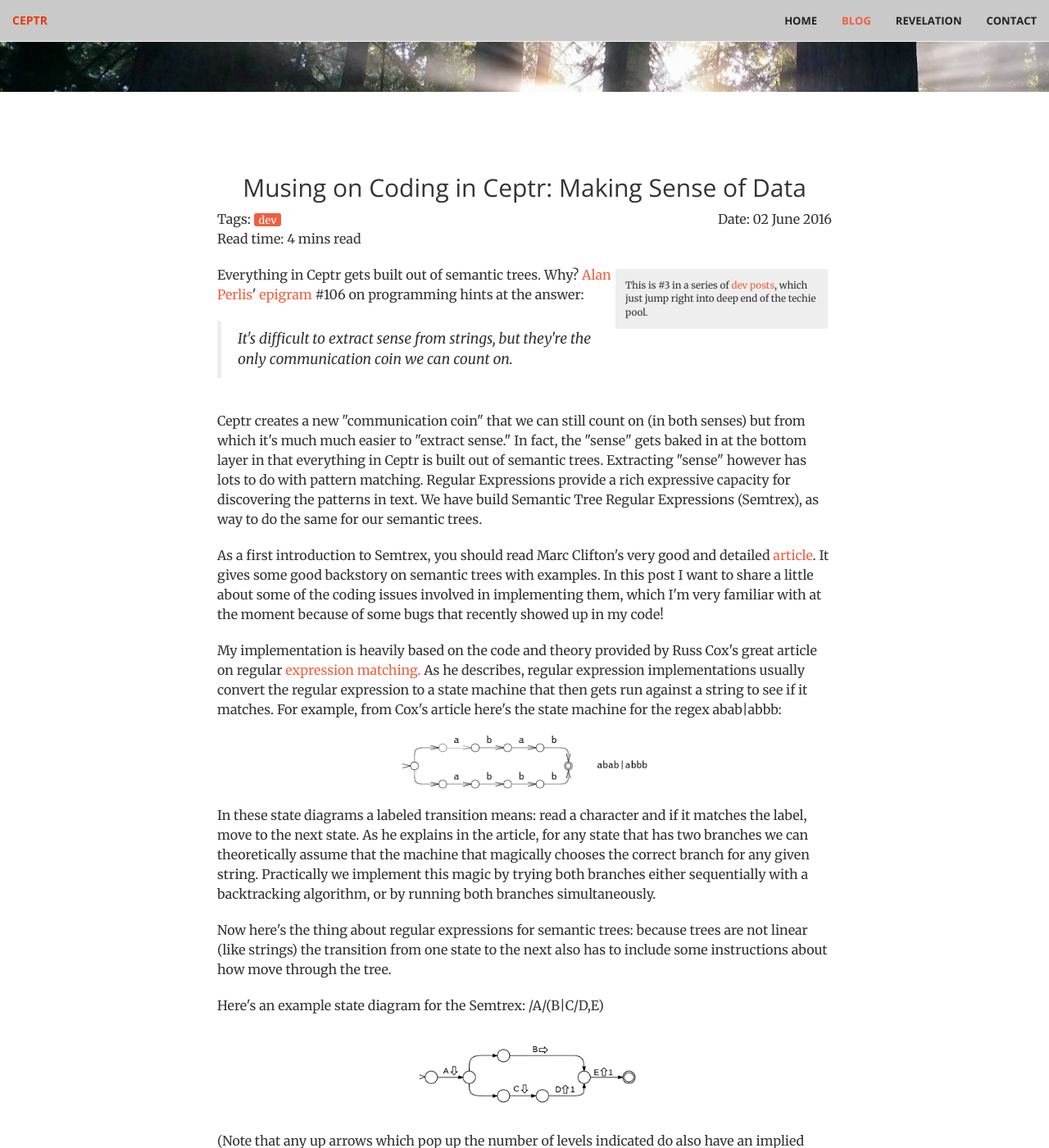
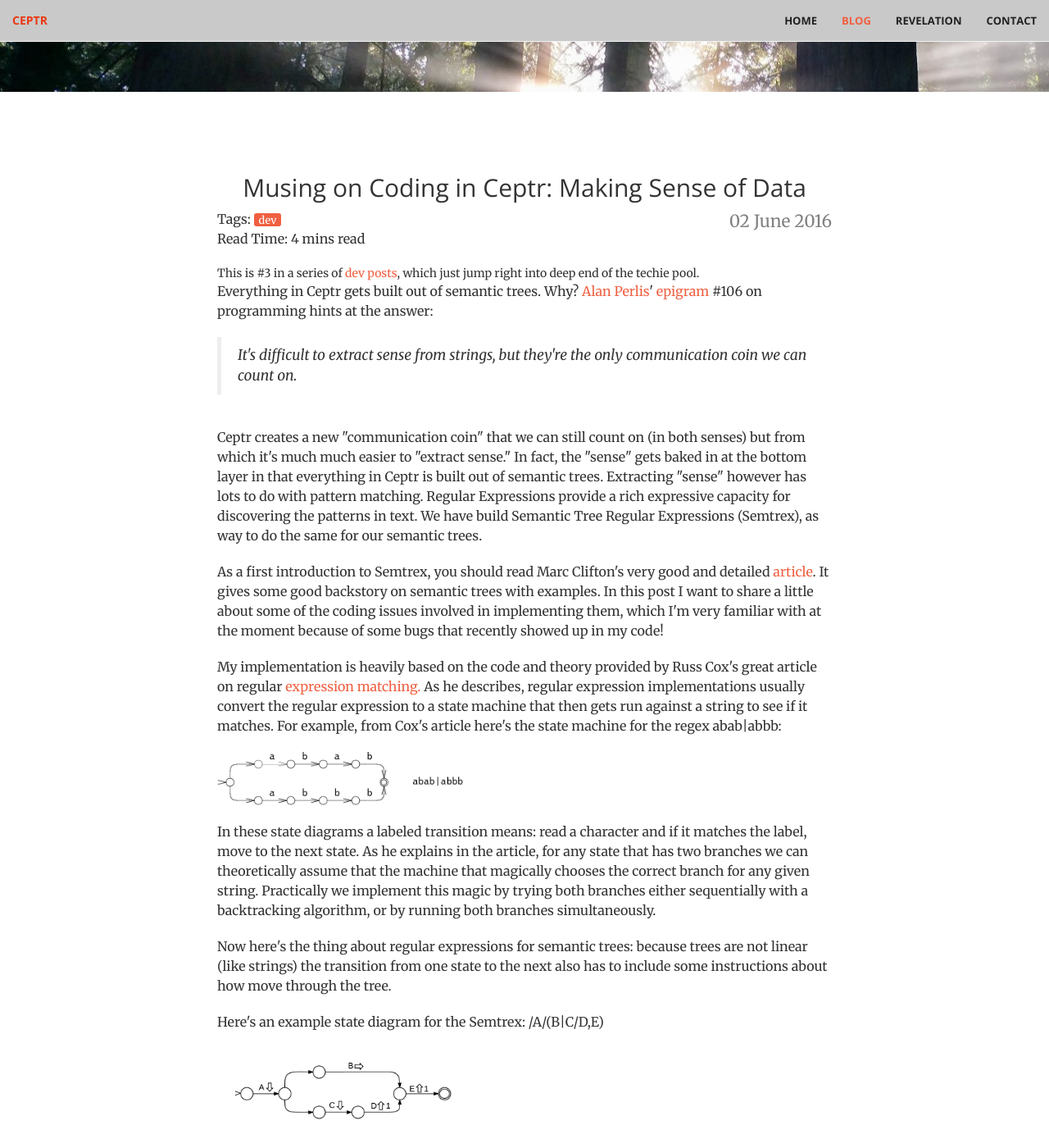
Before and after one commit to metacurrency/ceptr-org, a Jekyll site: the page built from _posts/2016-06-02-musing-on-coding-in-ceptr-making-sense-of-data.html, in a window 1280 px wide and 1400 px high, scrolled down 190 px. Shown: the whole window at 82% size. Built offline with Jekyll 4.4.1, drawn with Linux system fonts in a browser that asks for light colours; comment, search, counter and statistics services are not loaded.

Commit message:
blog post formatting

```diff
--- a/_includes/css/custom.css
+++ b/_includes/css/custom.css
@@ -2,13 +2,6 @@ nav .container-fluid {
   background: rgba(76, 76, 76, .3);
 }
 
-/* Home Page Header */
-header .header-content .header-content-inner p.header-text {
-  text-shadow: 2px 2px #CCC;
-  font-size: 250%;
-  line-height: 1.5;
-  color: #555;
-}
 /* standard page header */
 .std-page {
   color: #fff;
@@ -25,10 +18,29 @@ header .header-content .header-content-inner p.header-text {
   margin: 3em 12em;
   text-align: left;
 }
-.whitepaper h1 {
-  font-size: 22px;
+/* BLOG POSTS & POST META TAGS */
+section#blog span.tag {
+  background: #f05f40;
+  color: white;
+  border-radius: 3px;
+  font-size: 80%;
+  padding: 0 6px 0 6px;
 }
-
+section#blog post-meta.tags::before {
+  content: "Tags:";
+}
+section#blog post-meta.read-time::before {
+  content: "Read Time:";
+}
+/* section#blog post-meta.post-date::before {
+  content: "Date:";
+} */
+section#blog post-meta.post-date {
+  color: grey;
+  bottom-margin: 20px;
+  text-transform: capitalize;
+  font-size: 130%;
+}
 /* Image */
 
 .image {
@@ -143,26 +155,3 @@ ul.alt li:first-child {
 .label {
   color: #bbb;
 }
-
-/* BLOG */
-span.tag {
-  background: #f05f40;
-  color: white;
-  border-radius: 3px;
-  font-size: 80%;
-  padding: 0 6px 0 6px;
-}
-div.dev-callout {
-    float: right;
-    background-color: #eee;
-    display: block;
-    width: 259px;
-    padding: 12px;
-    margin: 5px;
-    font-size: 83%;
-}
-.aligncenter {
-    display: block;
-    margin-left: auto;
-    margin-right: auto;
-}
--- a/_layouts/post.html
+++ b/_layouts/post.html
@@ -21,12 +22,13 @@ layout: default
 	<div class="row">
 	  <div class="col-md-6">
 	    <p class="pull-left">
-	      Tags:
+	      <post-meta class="tags">
               {% for tag in page.tags %}
                 <span class="tag">{{tag}}</span>
               {% endfor %}
+        </post-meta>
               <br>
-	      Read time:
+	      <post-meta class="read-time">
 	      {% assign words = content | number_of_words %}
 	      {% if words < 360 %}
 			    1 min
@@ -35,10 +37,13 @@ layout: default
 			    {% endif %}
 			    read
 			    </p>
+        </post-meta>
 	  </div>
 	  <div class="col-md-6">
 	    <p class="pull-right">
-	      Date: {{ page.date | date: "%d %B %Y" }}
+          <post-meta class="post-date">
+	           {{ page.date | date: "%d %B %Y" }}
+          </post-meta>
 	    </p>
 	  </div>
 	</div>
```
Also changed, not shown: other parts of _layouts/post.html (+1 -0 lines).
